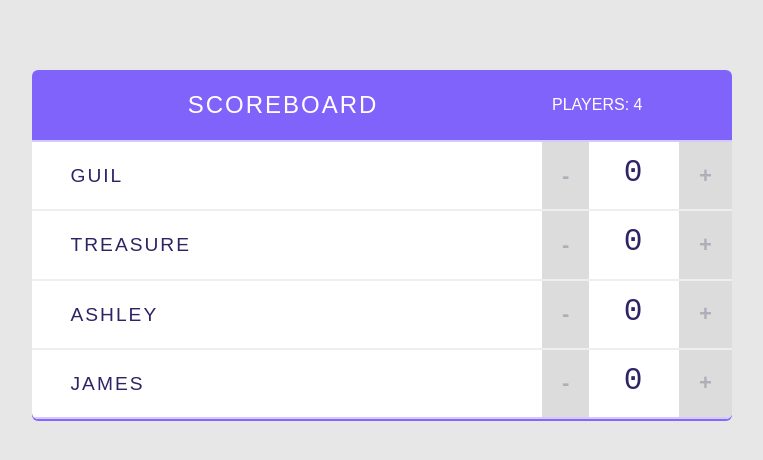
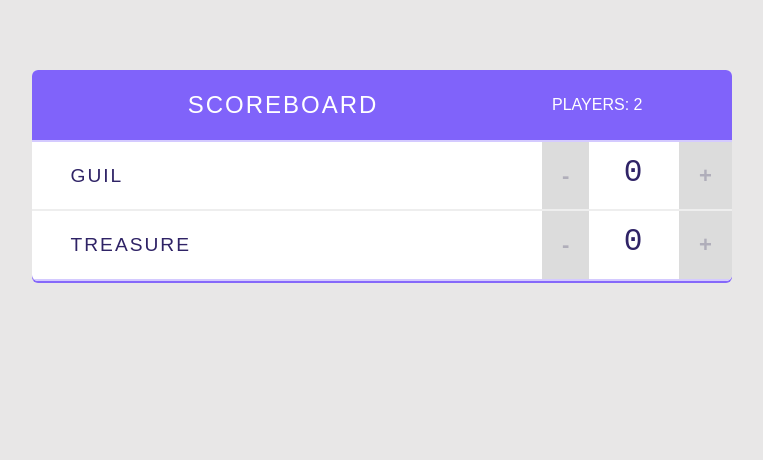
Before and after one commit to Ivandaixiv/reactjs-scoreboard, a React (Create React App) app: page / in a window 1280 px wide. Shown: the top 460 px of the page, without its empty margins (258-1021 px from the left). Built offline with nearby package versions, Linux system fonts and the light colour scheme.

Commit message:
Adds counter as a component

```diff
--- a/src/components/App.js
+++ b/src/components/App.js
@@ -8,22 +8,23 @@ class App extends Component {
     players: [
       {
         name: "Guil",
-        id: 1
+        id: 1,
+        score: 0,
       },
       {
         name: "Treasure",
-        id: 2
-      },
-      {
-        name: "Ashley",
-        id: 3
-      },
-      {
-        name: "James",
-        id: 4
+        id: 2,
+        score: 0,
       }
     ]
   };
+
+  handleScoreChange = (index, delta) => {
+    console.log(index, delta)
+    // this.setState( prevState => ({
+    //   score: prevState.score + delta
+    // }));
+  }
 
   handleRemovePlayer = (id) => {
     this.setState( prevState => {
@@ -42,12 +43,15 @@ class App extends Component {
         />
 
         {/* Players list */}
-        {this.state.players.map( player =>
+        {this.state.players.map( (player,index) =>
           <Player
             name={player.name}
             id={player.id}
             key={player.id.toString()}
+            index={index}
             removePlayer={this.handleRemovePlayer}
+            score={player.score}
+            changeScore={this.handleScoreChange}
           />
         )}
       </div>
--- a/src/components/Counter.js
+++ b/src/components/Counter.js
@@ -1,31 +1,15 @@
-import React, {Component} from 'react';
+import React from 'react';
 
-class Counter extends Component {
-  state = {
-    score: 0
-  };
+const Counter = (props) => {
 
-  incrementScore = () => {
-    this.setState( prevState => ({
-      score: prevState.score + 1
-    }));
-  }
-
-  decrementScore = () => {
-    this.setState( prevState => ({
-      score: prevState.score - 1
-    }));
-  }
-
-  render() {
-    return (
-      <div className="counter">
-        <button className="counter-action decrement" onClick={this.decrementScore}> - </button>
-        <span className="counter-score">{ this.state.score }</span>
-        <button className="counter-action increment" onClick={this.incrementScore}> + </button>
-      </div>
-    );
-  }
+  let index = props.index
+  return (
+    <div className="counter">
+      <button className="counter-action decrement" onClick={() => props.changeScore(index, -1)}> - </button>
+      <span className="counter-score">{ props.score }</span>
+      <button className="counter-action increment" onClick={() => props.changeScore(index, 1)}> + </button>
+    </div>
+  );
 }
 
 export default Counter;
--- a/src/components/Player.js
+++ b/src/components/Player.js
@@ -10,7 +10,7 @@ const Player = (props) => {
         { props.name }
       </span>
 
-      <Counter />
+      <Counter score={props.score} changeScore={props.changeScore} index={props.index}/>
     </div>
   );
 }
```
